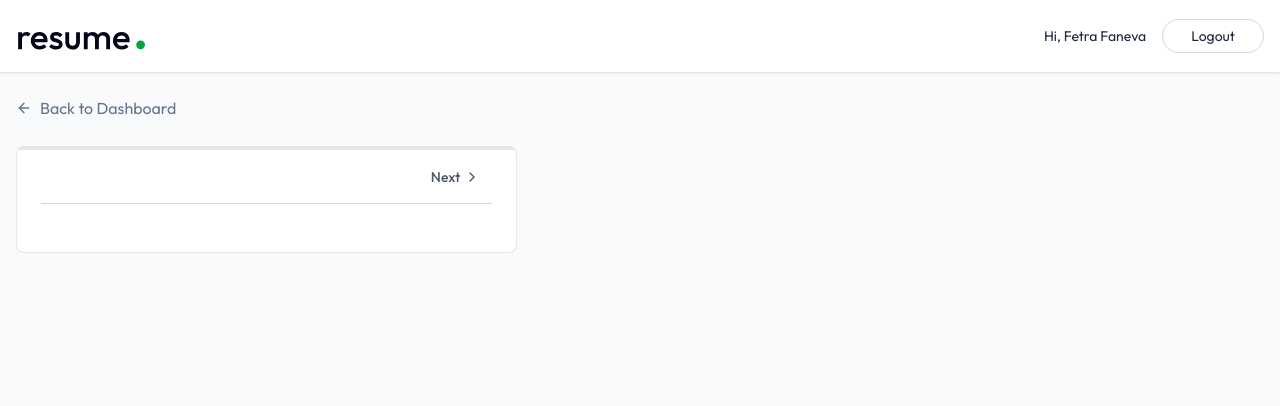
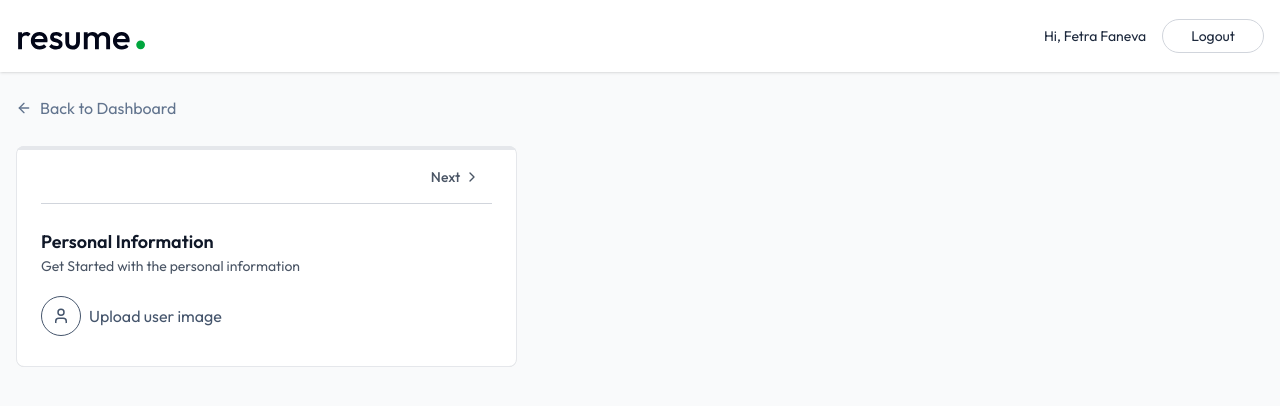
Before and after one commit to fetrafaneva/MERN_AIResume, a React (Vite) app: page /app/builder/1 in a window 1280 px wide. Shown: the top 406 px of the page. Built offline with nearby package versions, Linux system fonts and the light colour scheme.

Commit message:
modification du component PersonnalInfoForm pour le formulaire et modification du fonctionnalité input du photo de profil de l'user

```diff
--- a/src/components/PersonalInfoForm.jsx
+++ b/src/components/PersonalInfoForm.jsx
@@ -59,6 +59,7 @@ const PersonalInfoForm = ({
               />
 
               <div className=" w-9 h-5 bg-slate-300 rounded-full peer peer-checked:bg-green-600 transition-colors duration-200"></div>
+              <span className="dot absolute left-1 top-1 w-3 h-3 bg-white rounded-full transition-transform duration-200 ease-in-out peer-checked:translate-x-4"></span>
             </label>
           </div>
         )}
--- a/src/pages/ResumeBuilder.jsx
+++ b/src/pages/ResumeBuilder.jsx
@@ -13,6 +13,7 @@ import {
   User,
 } from "lucide-react";
 import { useEffect } from "react";
+import PersonalInfoForm from "../components/PersonalInfoForm";
 
 const ResumeBuilder = () => {
   const { resumeId } = useParams();
@@ -120,7 +121,19 @@ const ResumeBuilder = () => {
 
               {/**Contenu du formulaire */}
               <div className=" space-y-6">
-                {activeSection.id === "personal" && <div className=""></div>}
+                {activeSection.id === "personal" && (
+                  <PersonalInfoForm
+                    data={resumeData.personal_info}
+                    onchange={(data) =>
+                      setResumeData((prev) => ({
+                        ...prev,
+                        personal_info: data,
+                      }))
+                    }
+                    removeBackground={removeBackground}
+                    setRemoveBackground={setRemoveBackground}
+                  />
+                )}
               </div>
             </div>
           </div>
```
